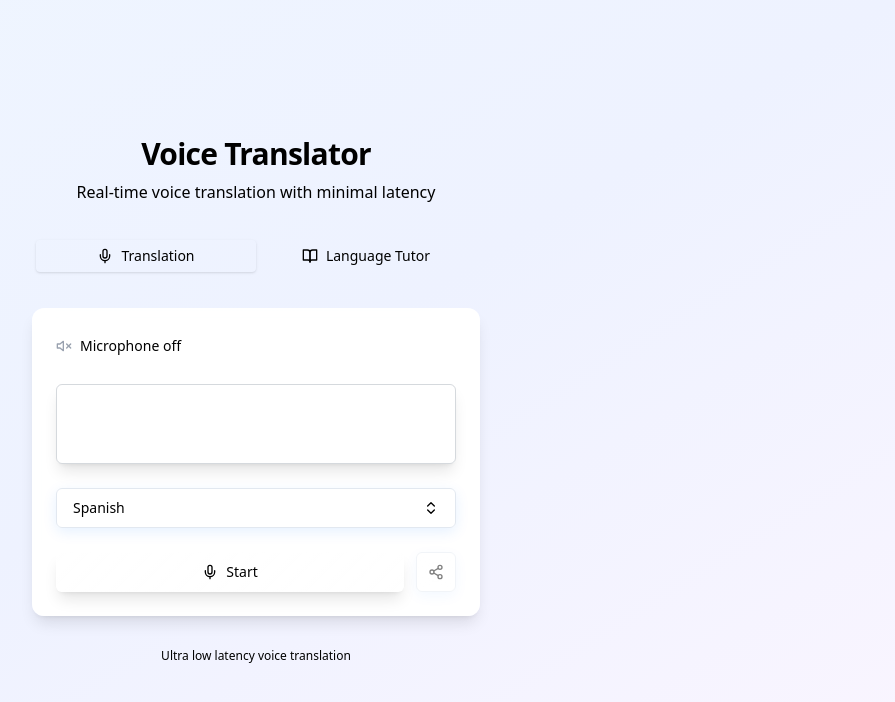
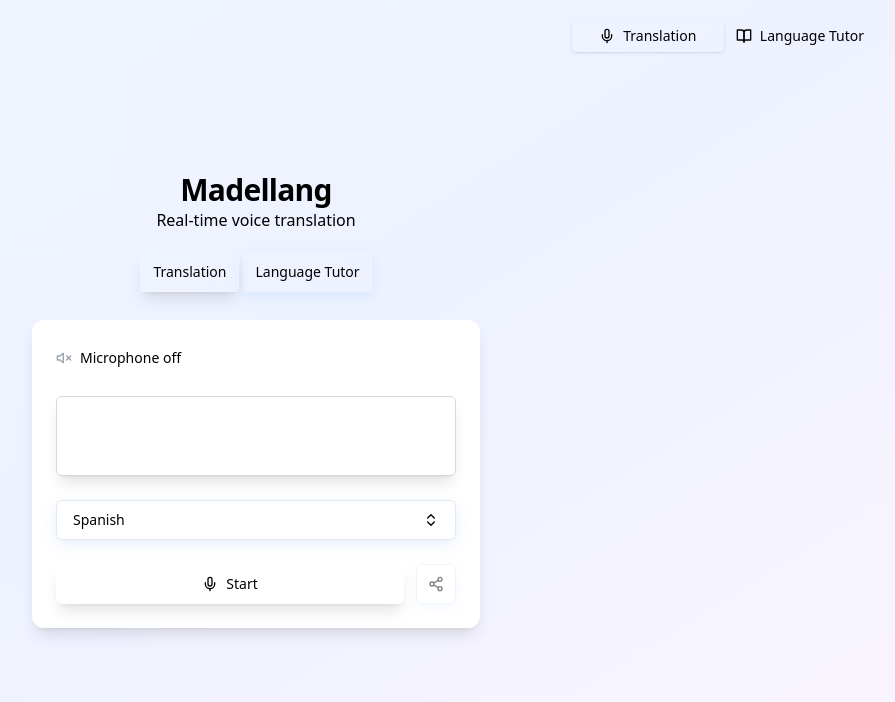
Before and after one commit to pryzmatpl/madellang, a React (Create React App) app in the folder frontend/: page / in a window 1280 px wide. Shown: the top 702 px of the page, without its empty margins (384-1279 px from the left). Built offline with nearby package versions, Linux system fonts and the light colour scheme.

Commit message:
Toggle ?

```diff
--- a/frontend/src/hooks/useRoomConnection.ts
+++ b/frontend/src/hooks/useRoomConnection.ts
@@ -209,7 +209,7 @@ export function useRoomConnection({
   }, [audioStream]);
 
   // Get room URL for sharing
-  const getRoomUrl = useCallback(() => {
+  const getRoomConnectionUrl = useCallback(() => {
     if (!roomState.currentRoom) return '';
     const url = new URL(window.location.href);
     url.searchParams.set('room', roomState.currentRoom);
@@ -239,7 +239,7 @@ export function useRoomConnection({
     disconnectFromRoom,
     startMicrophone,
     stopMicrophone,
-    getRoomUrl,
+    getRoomUrl: getRoomConnectionUrl,
     audioStream
   };
 }
--- a/frontend/src/pages/Index.tsx
+++ b/frontend/src/pages/Index.tsx
@@ -1,9 +1,8 @@
-import { useState, useEffect } from 'react';
+import { useState, useEffect, useCallback } from 'react';
 import { Card, CardContent } from "@/components/ui/card";
-import { Mic, MicOff, Share2 } from "lucide-react";
+import { Mic, MicOff, Share2, Copy } from "lucide-react";
 import { Button } from "@/components/ui/button";
 import { useToast } from "@/components/ui/use-toast";
-import QRCodeDisplay from "@/components/QRCodeDisplay";
 import LanguageSelector from "@/components/LanguageSelector";
 import AudioVisualizer from "@/components/AudioVisualizer";
 import AudioStatus from "@/components/AudioStatus";
@@ -11,6 +10,8 @@ import { useRoomConnection } from "@/hooks/useRoomConnection";
 import { cn } from "@/lib/utils";
 import ModeToggle from "@/components/ModeToggle";
 import LanguageTutor from "@/components/LanguageTutor";
+import { QRCodeSVG } from 'qrcode.react';
+import { Input } from '@/components/ui/input';
 
 const Index = () => {
   const { toast } = useToast();
@@ -52,43 +53,15 @@ const Index = () => {
     }
   }, [roomIdFromUrl, connectToRoom, toast]);
 
-  const handleStartStop = async () => {
+  const handleStartSession = async () => {
+    try {
       if (isActive) {
+        // Stop the session if already active
         stopMicrophone();
         setIsActive(false);
-    } else {
-      // If not connected to a room yet, create one
-      if (!roomState.isConnected) {
-        const roomId = await connectToRoom();
-        if (roomId) {
-          toast({
-            title: "Room Created",
-            description: `Your translation room is ready. ID: ${roomId.substring(0, 8)}...`,
-          });
-        }
+        return;
       }
 
-      await startMicrophone();
-      setIsActive(true); // Always set to true after calling startMicrophone
-    }
-  };
-
-  const toggleQRCode = () => {
-    setShowQRCode(!showQRCode);
-  };
-
-  const handleModeChange = (mode: 'translation' | 'tutor') => {
-    if (isActive) {
-      // Stop any active sessions when switching modes
-      stopMicrophone();
-      setIsActive(false);
-    }
-    setCurrentMode(mode);
-    setShowQRCode(false);
-  };
-
-  const handleStartSession = async () => {
-    try {
       // Connect to a room if not already connected
       if (!roomState.isConnected) {
         const roomId = await connectToRoom();
@@ -101,7 +74,7 @@ const Index = () => {
       }
 
       await startMicrophone();
-      setIsActive(true); // Always set to true after calling startMicrophone
+      setIsActive(true);
     } catch (error) {
       console.error("Error starting session:", error);
       toast({
@@ -112,26 +85,62 @@ const Index = () => {
     }
   };
 
+  // Toggle QR code visibility
+  const toggleQRCode = useCallback(() => {
+    setShowQRCode(!showQRCode);
+  }, [showQRCode]);
+
+  // Copy room link to clipboard
+  const copyRoomLink = useCallback(() => {
+    const url = getRoomUrl();
+    navigator.clipboard.writeText(url);
+    toast({
+      title: "Link Copied",
+      description: "Room link copied to clipboard",
+    });
+  }, [getRoomUrl, toast]);
+
+  const handleModeChange = (mode: 'translation' | 'tutor') => {
+    if (isActive) {
+      // Stop any active sessions when switching modes
+      stopMicrophone();
+      setIsActive(false);
+    }
+    setCurrentMode(mode);
+    setShowQRCode(false);
+  };
+
   return (
-    <div className="min-h-screen flex flex-col items-center justify-center p-4 md:p-6">
-      <div className="w-full max-w-md">
-        <div className="flex flex-col space-y-8">
-          <div className="text-center space-y-2">
-            <h1 className="text-3xl font-bold tracking-tight animate-fade-in">
-              Voice Translator
-            </h1>
-            <p className="text-muted-foreground animate-fade-in">
-              {currentMode === 'translation'
-                ? "Real-time voice translation with minimal latency"
-                : "Practice languages with an AI tutor"
-              }
-            </p>
-          </div>
-
+    <div className="flex min-h-screen flex-col items-center justify-center p-4 bg-gradient-to-br from-background to-secondary/30">
+      <div className="absolute top-4 right-4">
         <ModeToggle
           currentMode={currentMode}
           onModeChange={handleModeChange}
         />
+      </div>
+
+      <div className="w-full max-w-md mx-auto">
+        <div className="mb-6 text-center">
+          <h1 className="text-3xl font-bold tracking-tight">Madellang</h1>
+          <p className="text-muted-foreground">Real-time voice translation</p>
+
+          <div className="flex items-center justify-center mt-4 space-x-1 bg-secondary/50 rounded-lg p-1 w-fit mx-auto">
+            <Button
+              variant={currentMode === 'translation' ? 'default' : 'ghost'}
+              onClick={() => handleModeChange('translation')}
+              className="rounded-sm px-3"
+            >
+              Translation
+            </Button>
+            <Button
+              variant={currentMode === 'tutor' ? 'default' : 'ghost'}
+              onClick={() => handleModeChange('tutor')}
+              className="rounded-sm px-3"
+            >
+              Language Tutor
+            </Button>
+          </div>
+        </div>
 
         {currentMode === 'translation' ? (
           <Card className="overflow-hidden border-0 shadow-lg animate-scale-in">
@@ -185,18 +194,19 @@ const Index = () => {
                 </Button>
               </div>
 
+              {/* QR Code Display */}
               {showQRCode && roomState.isConnected && (
-                  <div className="pt-4 border-t animate-fade-in">
-                    <QRCodeDisplay
-                      roomId={roomState.currentRoom}
-                      url={getRoomUrl()}
-                    />
+                <div className="mt-4 p-4 bg-card rounded-lg border animate-fade-in">
+                  <div className="flex flex-col items-center gap-4">
+                    <h3 className="text-sm font-medium">Scan to join this room</h3>
+                    <QRCodeSVG value={getRoomUrl()} size={150} />
+                    <div className="flex items-center gap-2 w-full">
+                      <Input value={getRoomUrl()} readOnly />
+                      <Button variant="outline" size="sm" onClick={copyRoomLink}>
+                        <Copy className="h-4 w-4" />
+                      </Button>
                     </div>
-                )}
-
-                {roomState.participants && roomState.participants.length > 1 && (
-                  <div className="text-sm text-center text-muted-foreground pt-2">
-                    {roomState.participants.length} participants in room
+                  </div>
                 </div>
               )}
             </CardContent>
@@ -204,16 +214,6 @@ const Index = () => {
         ) : (
           <LanguageTutor />
         )}
-
-          <div className="text-center text-xs text-muted-foreground animate-fade-in">
-            <p>
-              {currentMode === 'translation'
-                ? "Ultra low latency voice translation"
-                : "AI-powered language learning"
-              }
-            </p>
-          </div>
-        </div>
       </div>
     </div>
   );
```
Lines whose indentation alone changed are shown as unchanged.
